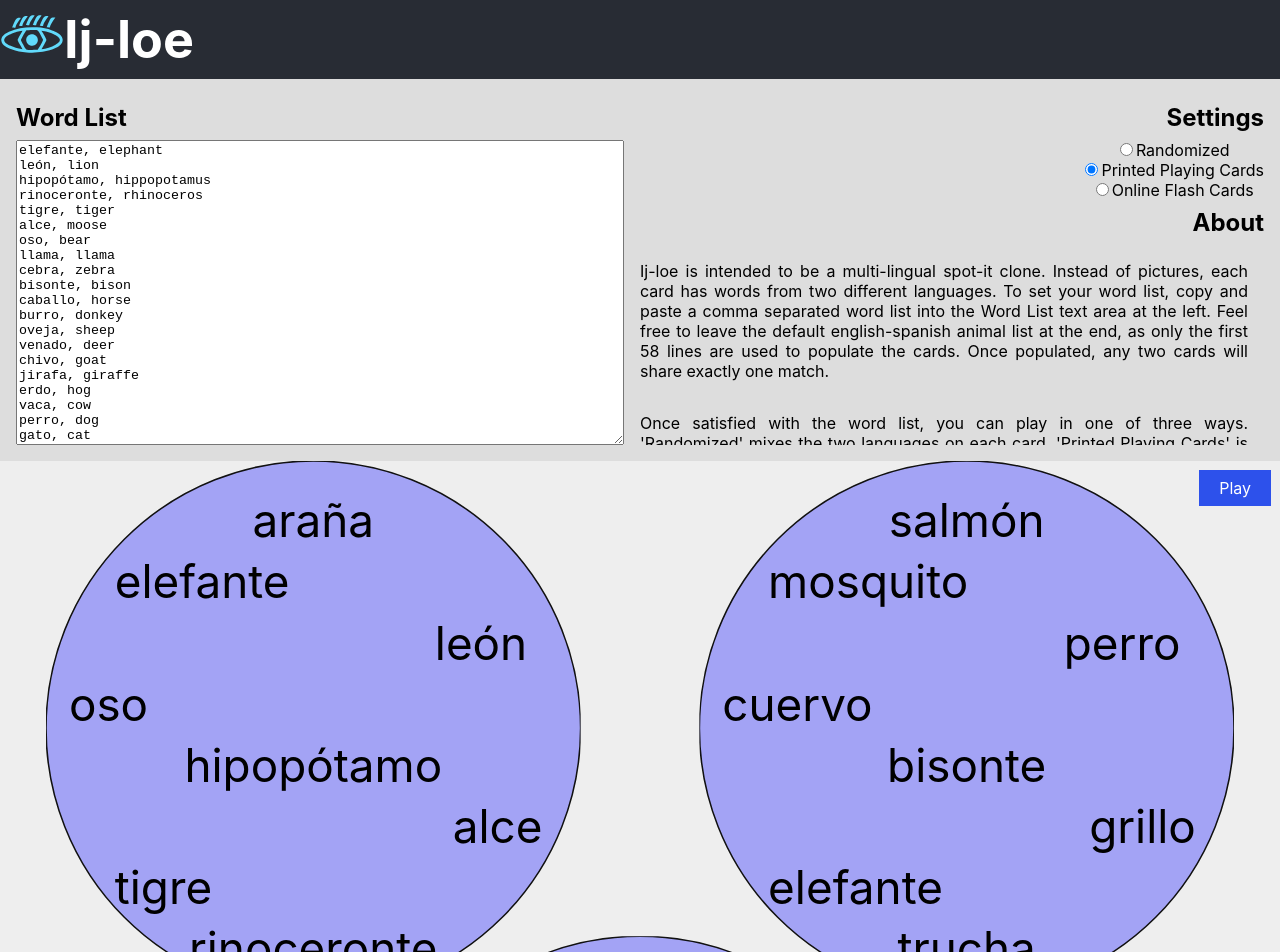
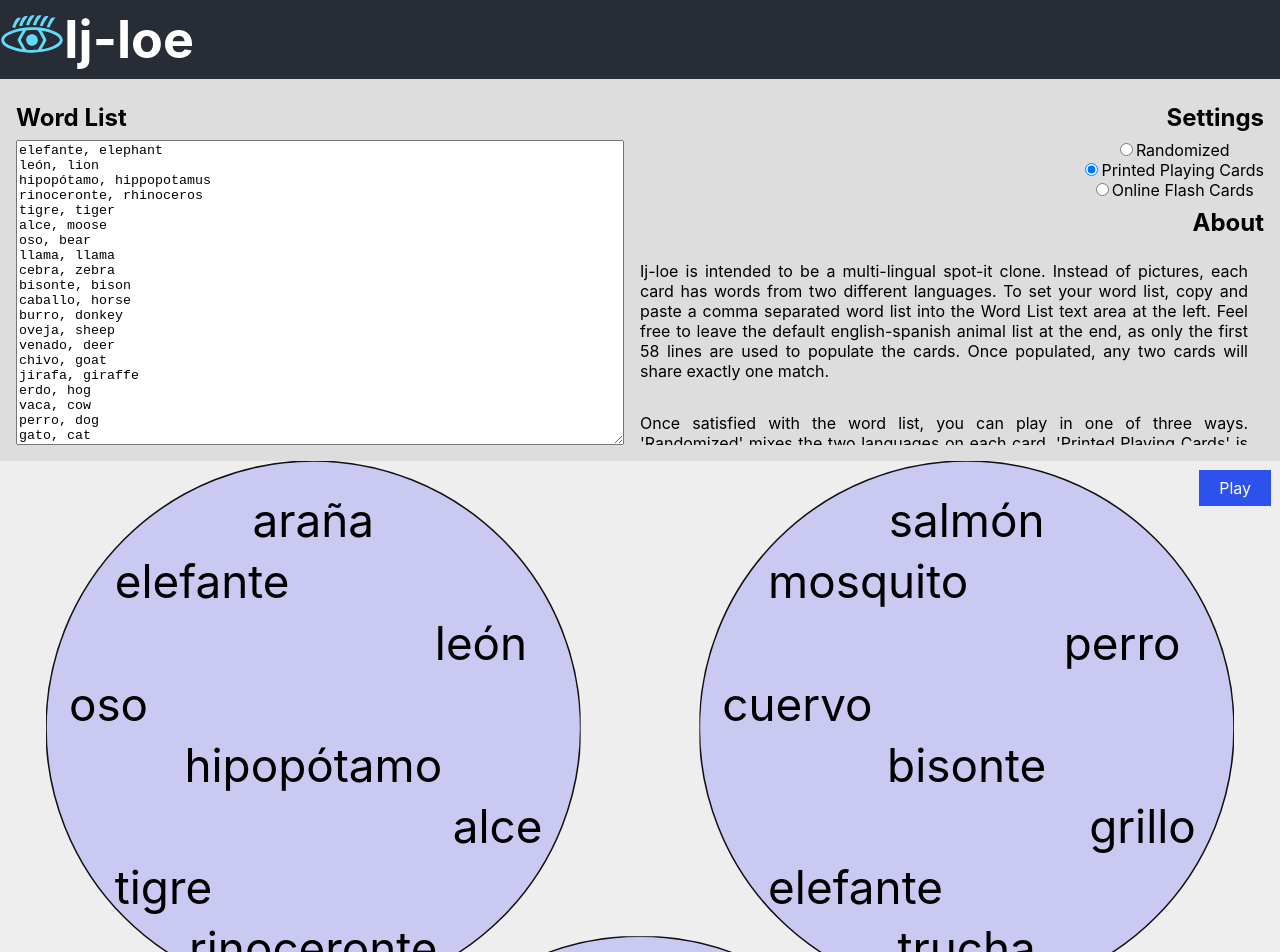
Before and after one commit to ssl37/ij-loe, a React (Create React App) app: page / in a window 1280 px wide. Shown: the top 952 px of the page. Built offline with nearby package versions, Linux system fonts and the light colour scheme.

Commit message:
Implemented the highlight word functionality.

```diff
--- a/src/App.css
+++ b/src/App.css
@@ -108,7 +108,7 @@ textarea.wordlist-area {
 .il-card {
   stroke: #111;
   stroke-width: 1px;
-  fill-opacity: 0.4;
+  fill-opacity: 0.2;
   fill: #ff3333;
 }
 
@@ -123,6 +123,22 @@ textarea.wordlist-area {
 
 .blue-fill {
   fill: #3333ff;
+}
+
+text.highlighted {
+  text-shadow: 10px 1px 20px yellow;
+}
+
+svg.good-match text.highlighted {
+  text-shadow: 10px 1px 20px limegreen;
+}
+
+svg.bad-match text.highlighted {
+  text-shadow: 10px 1px 20px orangered;
+}
+
+text {
+  cursor:pointer;
 }
 
 @media print {
--- a/src/ijLoePage.js
+++ b/src/ijLoePage.js
@@ -38,8 +38,16 @@ function Card(props) {
                 );
             })
         }
+
+        let highlightMe = (evt) => {
+            console.log('Someone clicked',evt.target);
+            props.highlight(idx, evt)
+        };
+
         return (
             <text key={idx} fontSize="30"
+                  className={props.highlightWord === idx ? 'highlighted' : ''}
+                  onClick={highlightMe}
                   x={p[0]} y={p[1]}
                   textAnchor={p[3]}
                   transform={`rotate(${p[2]}, ${p[0]}, ${p[1]})`}>
@@ -49,7 +57,7 @@ function Card(props) {
     });
     //let shift = `translate(${props.pos.x} ${props.pos.y})`;
     return (
-        <svg className={(props.breakafter ? "break-after" : "")}
+        <svg className={(props.breakafter ? "break-after " : "") + (props.matching ? props.matching : "")}
              x={props.pos.x} y={props.pos.y}
              width="45" height="45" viewBox={'0 0 350 350'}>
             <g>
@@ -69,8 +77,7 @@ export class IlPage extends React.Component {
 
     constructor(props) {
         super(props);
-        this.state = ({top1: 0, top2: 1, sevenses: sevenses});
-        this.needsReshuffling = false;
+        this.state = ({sevenses: sevenses, word1: null, word2: null, matchFound: null});
         let PAGE_MARGIN = 0;
         let CARD_X_OFFSET = 27.5; //2;
         let CARD_Y_OFFSET = 40; //3.25;
@@ -90,33 +97,65 @@ export class IlPage extends React.Component {
         };
 
         this.shuffle = () => {
-            this.needsReshuffling = true;
-            this.setState({top1: Math.random()*58, top2: Math.random()*58});
+            let top1 = Math.random()*58, top2 = Math.random()*58;
+            let newSevenses = this.state.sevenses;
+            let new2 = newSevenses.splice(top2,1);
+            let new1 = newSevenses.splice(top1,1);
+            newSevenses.shift([new1, new2]);
+            this.setState({sevenses: newSevenses, word1: null, word2: null, matchFound: null});
         };
 
-        this.bringToTop = () => {
-            this.needsReshuffling = false;
-            let newSevenses = this.state.sevenses;
-            let new2 = newSevenses.splice(this.state.top2,1);
-            let new1 = newSevenses.splice(this.state.top1,1);
-            newSevenses.shift([new1, new2]);
-            this.setState({sevenses: newSevenses});
-        };
+        this.highlightWord = (wordIdx, cardIdx, sevenIdx) => {
+            if(!this.state.word1) {
+                this.setState({word1: [cardIdx, wordIdx, sevenIdx]});
+            } else if (!this.state.word2) {
+                let tmpMF = (sevenIdx === this.state.word1[2] ? 'good-match' : 'bad-match');
+                console.log('we had ',sevenIdx,this.state.word1[2], tmpMF);
+                this.setState({word2: [cardIdx, wordIdx, sevenIdx], matchFound: tmpMF});
+                setTimeout(()=> {
+                    console.log('Clear!');
+                    if(this.state.matchFound === 'good-match') {
+                        this.shuffle()
+                    } else {
+                        this.setState({word1: null, word2: null, matchFound: null})
+                    }
+                },1200)
+            }
+        }
     }
 
     render() {
         let wordPairs = this.props.wordlist.split('\n').map((strPair) => strPair.split(','));
-        if(this.needsReshuffling) this.bringToTop();
+/*        if(this.needsReshuffling) this.bringToTop(); */
         let cardGroups = this.state.sevenses.map((cardWords, cardIdx) => {
             return {
                 words: cardWords.map((idx) => wordPairs[idx]),
+                sevenIdx: cardWords,
                 pos: {x: this.getX(cardIdx), y: this.getY(cardIdx)},
                 lado: this.props.ladoAlg(cardIdx),
                 breakafter: (cardIdx % 5 === 4)
             }
         });
         let groupCircles = cardGroups.map((card,idx) => {
-            return <Card key={idx} breakafter={card.breakafter} words={card.words} pos={card.pos} lado={card.lado}/>;
+            let highlightOnCard = (wordIdx, evt) => {
+                console.log('a card had a click of', evt.target, card);
+                this.highlightWord(wordIdx,idx,card.sevenIdx[wordIdx])
+            };
+            let highlightWord = 9;
+            let matchFound = null;
+            if(this.state.word1 && this.state.word1[0] === idx) {
+                highlightWord = this.state.word1[1];
+                if(this.state.matchFound) matchFound = this.state.matchFound;
+            }
+            if(this.state.word2 && this.state.word2[0] === idx) {
+                highlightWord = this.state.word2[1];
+                if(this.state.matchFound) matchFound = this.state.matchFound;
+            }
+            return <Card key={idx} breakafter={card.breakafter}
+                         matching={matchFound ? matchFound : null}
+                         words={card.words} pos={card.pos}
+                         highlight={highlightOnCard} highlightWord={highlightWord}
+                         lado={card.lado}/>;
         });
 
         return (
```
